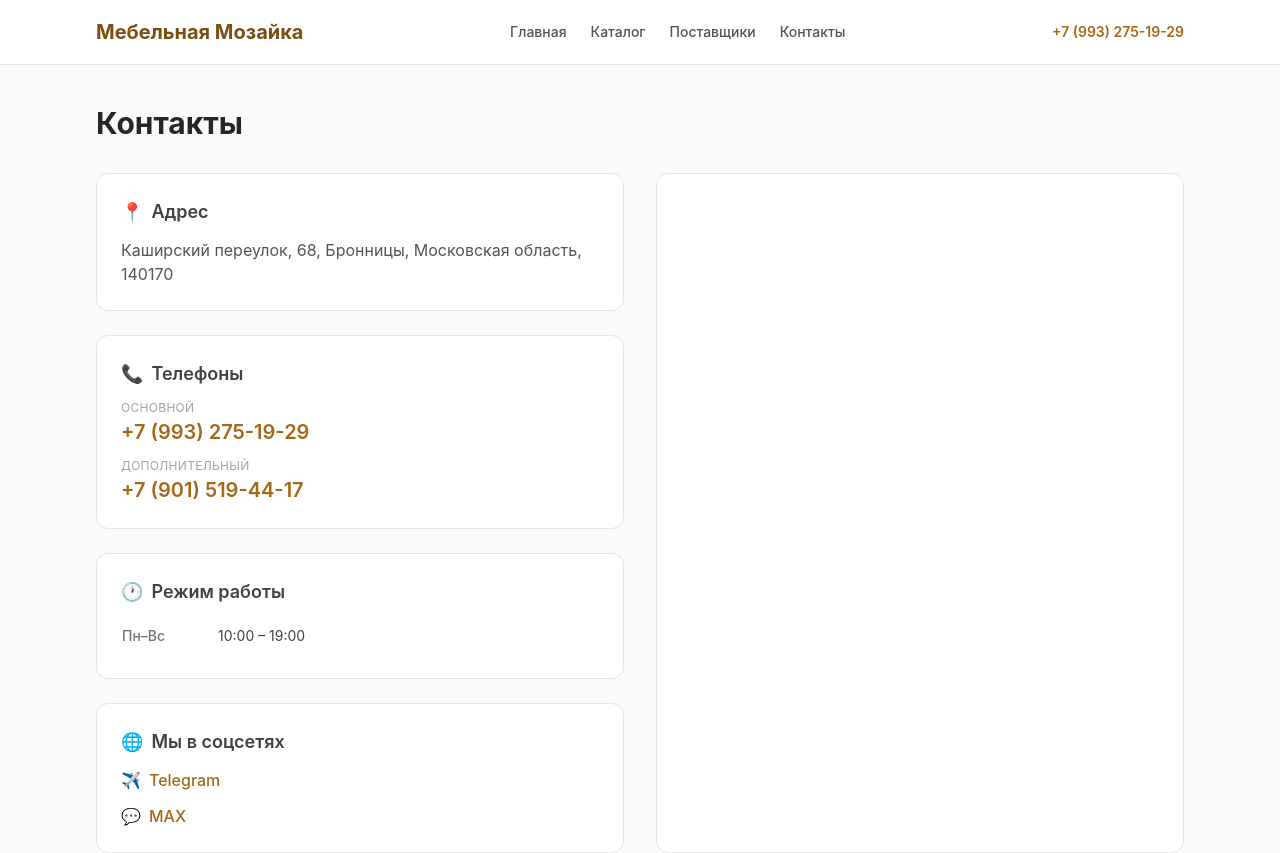
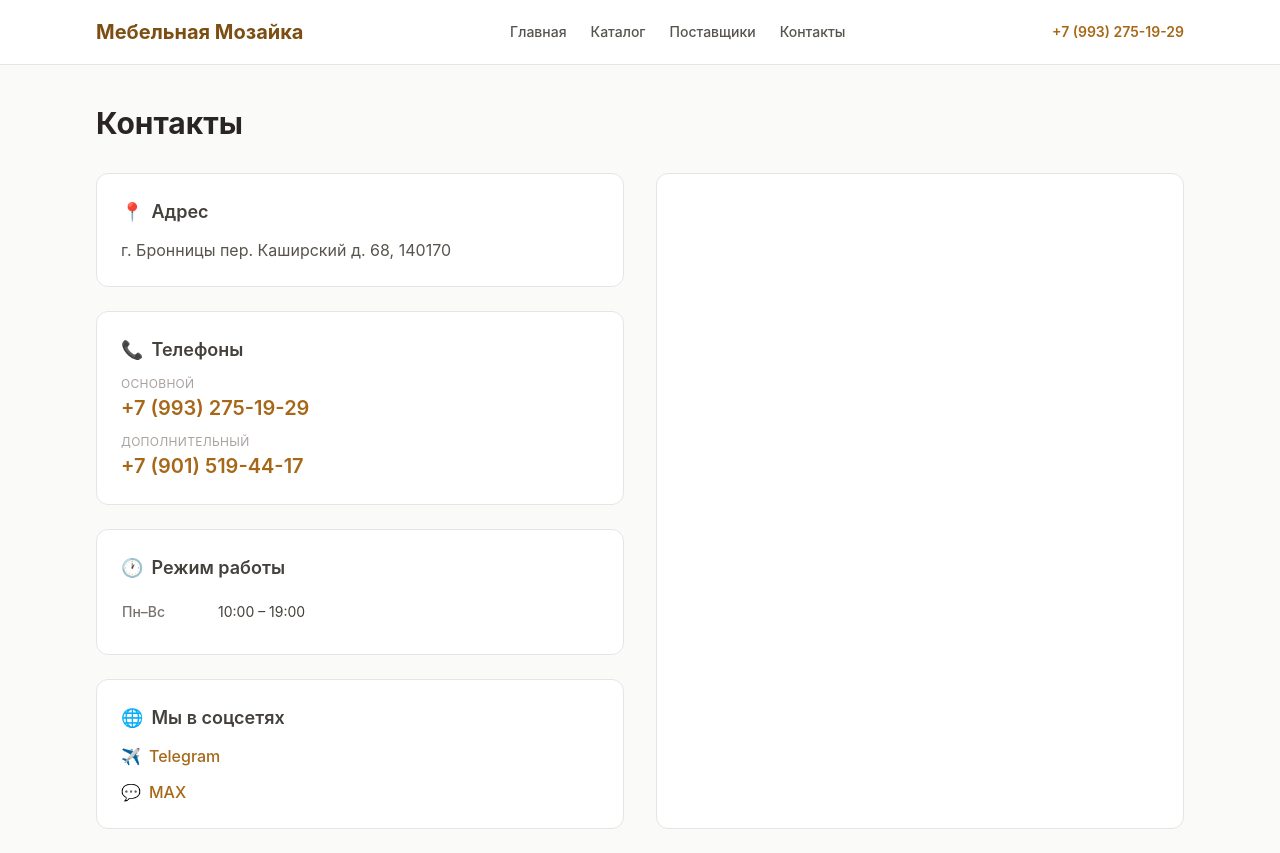
Before and after one commit to iDRGi/Mozaika, a Next.js app: page /contacts in a window 1280 px wide. Shown: the top 853 px of the page. Built offline with nearby package versions, Linux system fonts and the light colour scheme.

Commit message:
sosialmedia

```diff
--- a/src/constants/store.ts
+++ b/src/constants/store.ts
@@ -6,12 +6,12 @@ export const STORE = {
     { label: 'Основной', number: '+7 (993) 275-19-29' },
     { label: 'Дополнительный',  number: '+7 (901) 519-44-17' },
   ],
-  address: 'Каширский переулок, 68, Бронницы, Московская область, 140170',
+  address: 'г. Бронницы пер. Каширский д. 68, 140170',
   workingHours: [
     { days: 'Пн–Вс', hours: '10:00 – 19:00' },
   ],
   socials: [
-    { label: 'Telegram', url: 'https://t.me/placeholder', icon: '✈️' },
+    { label: 'Telegram', url: 'https://t.me/mebelnaya_mozayka', icon: '✈️' },
     { label: 'MAX',      url: 'https://max.ru/placeholder', icon: '💬' },
   ],
 } as const
```
Also changed, not shown: .claude/settings.local.json.
